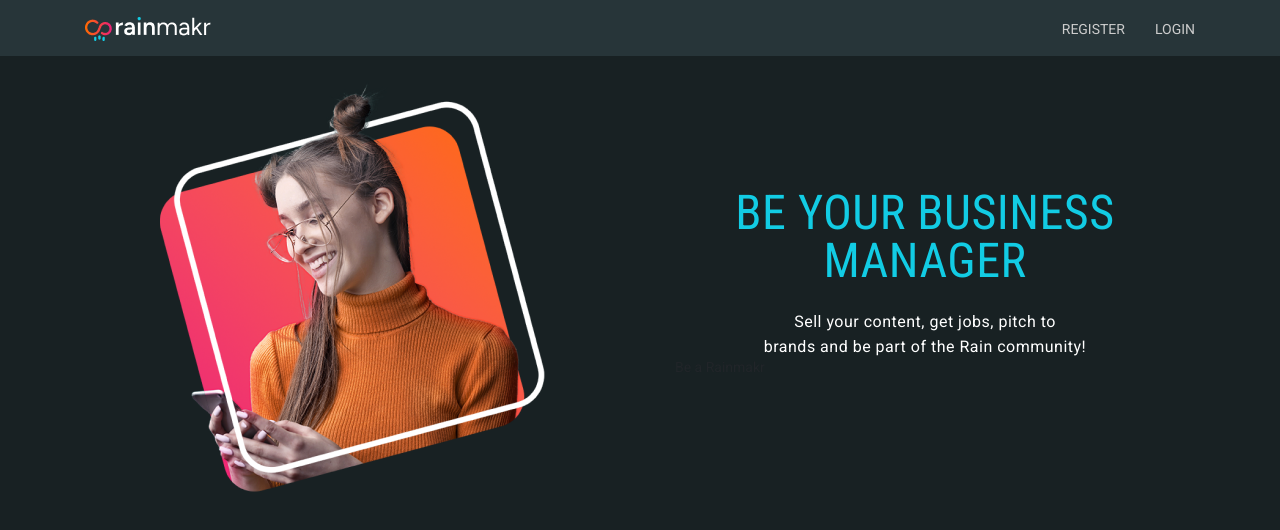
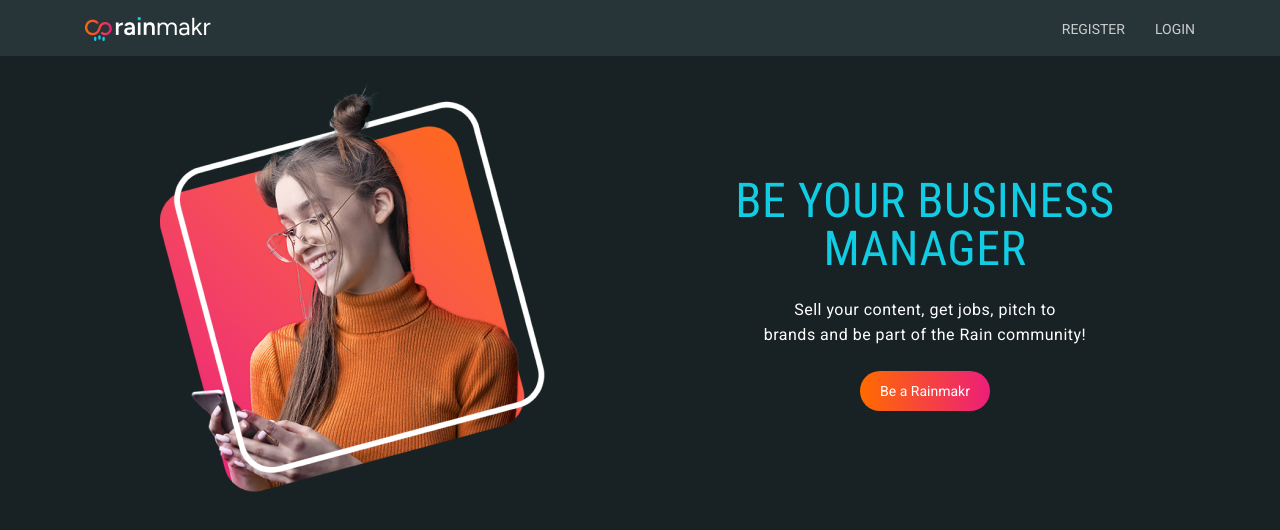
Before and after one commit to Pipinha/mandachuva-frontend, a React (Create React App) app: page / in a window 1280 px wide. Shown: the top 530 px of the page. Built offline with nearby package versions, Linux system fonts and the light colour scheme.

Commit message:
block-1 fix ok

```diff
--- a/src/modules/Home.js
+++ b/src/modules/Home.js
@@ -14,8 +14,8 @@ class Home extends Component {
                         <div className="col-md-6 d-flex justify-content-center flex-column">
                             <div className="title">BE YOUR BUSINESS MANAGER</div>
                             <div className="caption mt-4 px-4">Sell your content, get jobs, pitch to<br/> brands and be part of the Rain community!</div>
-                            <div className="box-button">
-                                <Link to={'/'} className="btn">Be a Rainmakr</Link>
+                            <div className="box-button text-center mt-4">
+                                <Link to={'/'} className="btn btn-grad-a">Be a Rainmakr</Link>
                             </div>
                         </div>
                     </div>
--- a/src/styles/Base.css
+++ b/src/styles/Base.css
@@ -72,10 +72,12 @@ h1 {
     border-radius: 20px;
     font-family: 'Roboto', sans-serif;
     font-weight: 500;
-    line-height: normal;
     font-size: 14px;
+    letter-spacing: 0px;
     padding: 0 20px;
     border: none;
+    display: inline-block;
+    line-height: 40px;
 }
 
 .btn.no-shadow {
@@ -110,3 +112,9 @@ h1 {
 .btn.btn-a:visited {
     background-color: #07C0D8;
 }
+
+.btn.btn-grad-a {
+    background: rgb(255,107,0);
+    background: linear-gradient(90deg, rgba(255,107,0,1) 0%, rgba(237,30,121,1) 100%);
+    color: #fff;
+}
```
